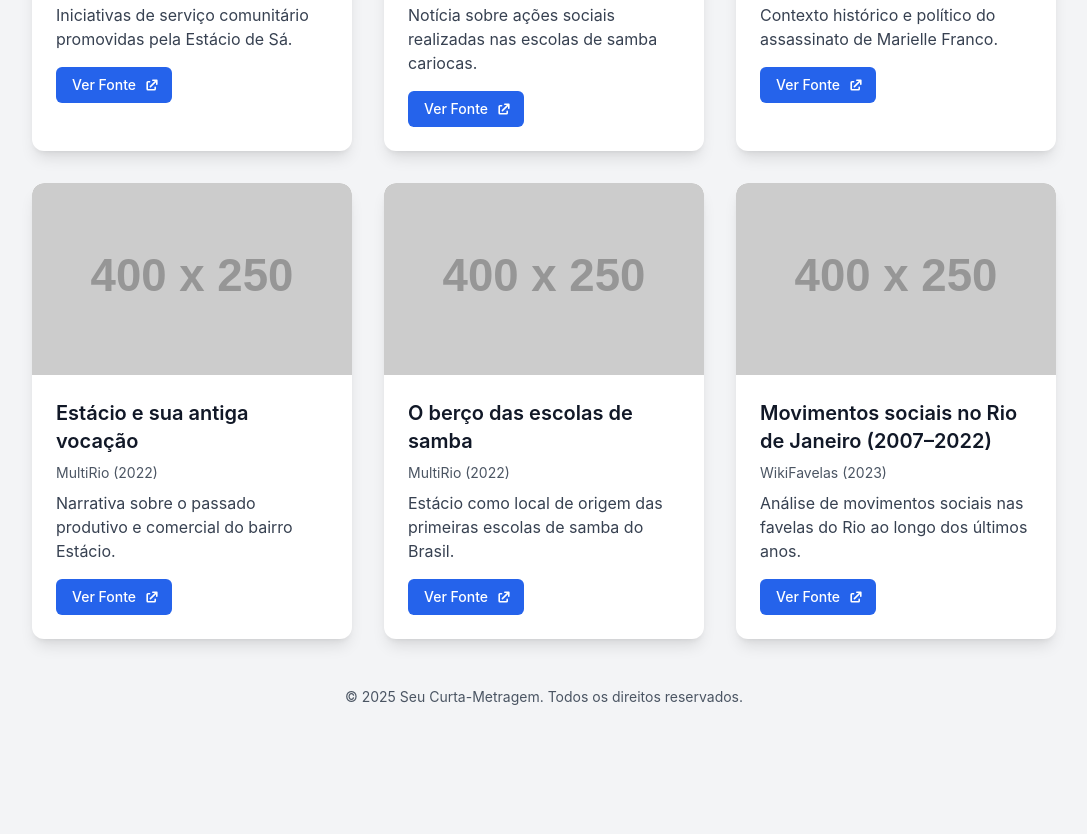
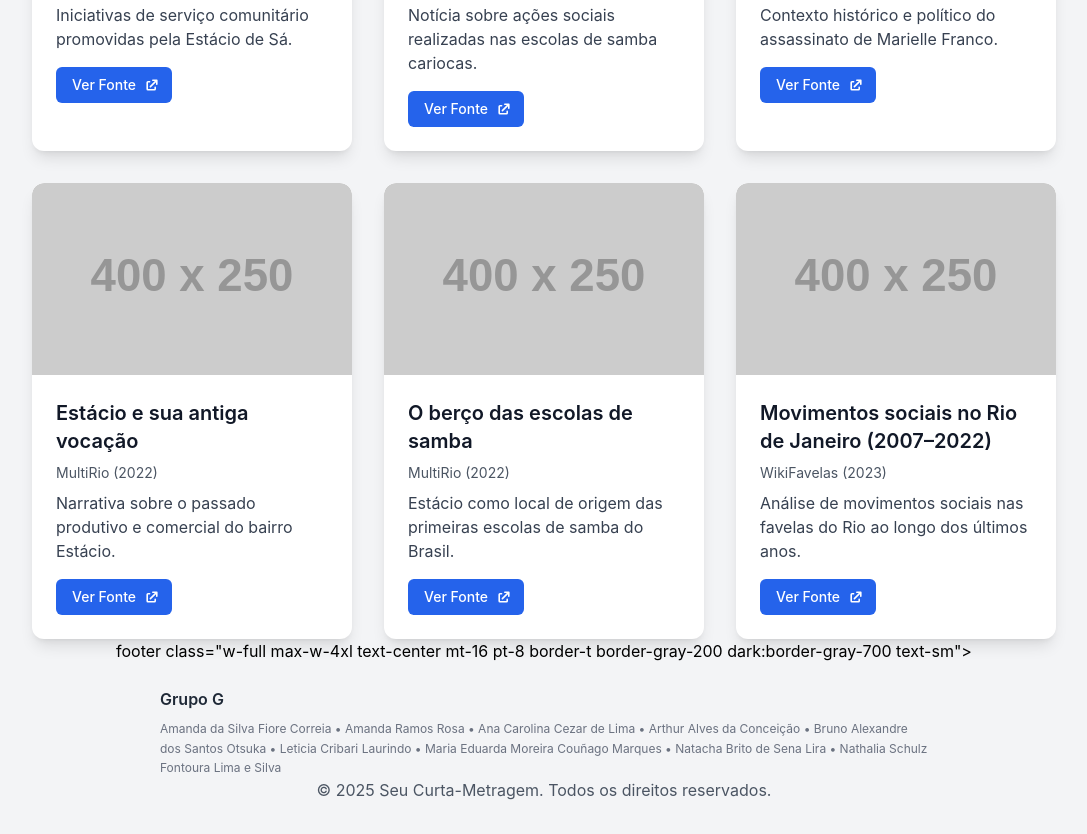
Before and after one commit to amandarrosa/referencia-bibliografica, a plain HTML site: page index.html in a window 1280 px wide. Shown: the part 3917-4751 px from the top of the page, without its empty margins (96-1183 px from the left). Before the commit the page ends 4656 px from the top, so only its background shows below. Drawn offline with nearby package versions, Linux system fonts and the light colour scheme; placeholder pictures from the web are drawn by us.

Commit message:
update 4

```diff
--- a/index.html
+++ b/index.html
@@ -3,7 +3,7 @@
 <head>
     <meta charset="UTF-8">
     <meta name="viewport" content="width=device-width, initial-scale=1.0">
-    <title>Referências Bibliográficas - Estácio Saúde</title>
+    <title>Referências Bibliográficas - Grupo G</title>
     <script src="https://cdn.tailwindcss.com"></script>
     <style>
         body {
@@ -35,10 +35,24 @@
         <p id="loading-message" class="col-span-full text-center text-gray-600">Carregando referências...</p>
     </main>
 
-    <footer class="w-full max-w-4xl text-center mt-12 text-gray-600 text-sm">
-        <p>&copy; 2025 Seu Curta-Metragem. Todos os direitos reservados.</p>
+    footer class="w-full max-w-4xl text-center mt-16 pt-8 border-t border-gray-200 dark:border-gray-700 text-sm">
+
+        <div class="mt-6">
+            <p class="font-semibold text-gray-800 dark:text-gray-200">Grupo G</p>
+            <p class="mt-2 text-xs text-gray-500 dark:text-gray-500 leading-relaxed max-w-3xl mx-auto">
+                Amanda da Silva Fiore Correia &bull;
+                Amanda Ramos Rosa &bull;
+                Ana Carolina Cezar de Lima &bull;
+                Arthur Alves da Conceição &bull;
+                Bruno Alexandre dos Santos Otsuka &bull;
+                Leticia Cribari Laurindo &bull;
+                Maria Eduarda Moreira Couñago Marques &bull;
+                Natacha Brito de Sena Lira &bull;
+                Nathalia Schulz Fontoura Lima e Silva
+            </p>
+        </div>
+        <p class="text-gray-600 dark:text-gray-400">&copy; 2025 Seu Curta-Metragem. Todos os direitos reservados.</p>
     </footer>
-
     <!-- Scripts -->
     <script src="main.js"></script>
 </body>
```
